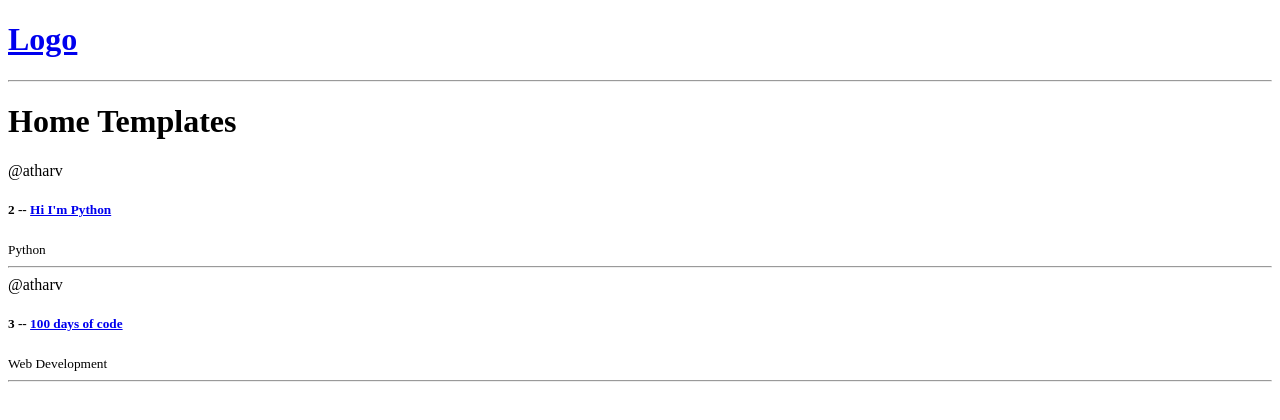
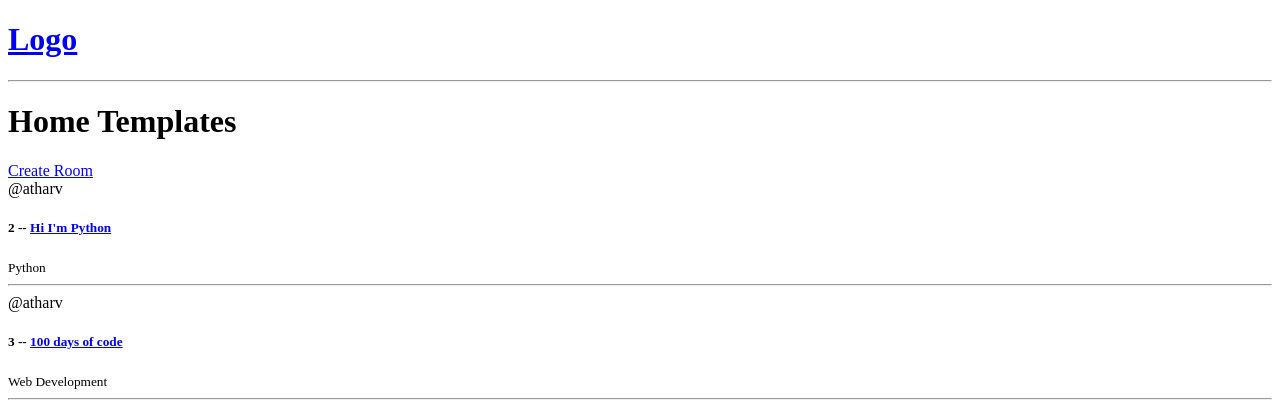
Before and after one commit to Atharv1610/Studybud, a Django app: page / in a window 1280 px wide. Shown: the top 420 px of the page. Run offline with Django 4.2, Linux system fonts and the light colour scheme; data comes from the database, SQL or seed files in the repository.

Commit message:
CRUD operation going to start

```diff
--- a/base/templates/base/home.html
+++ b/base/templates/base/home.html
@@ -5,6 +5,8 @@
 <h1>Home Templates</h1>
 
 <div>
+
+    <a href="{% url 'create-room'%}">Create Room</a>
     <div>
         {% for room in rooms %}
             <div>
--- a/base/urls.py
+++ b/base/urls.py
@@ -3,5 +3,6 @@ from . import views
 
 urlpatterns = [
     path('',views.home, name='home'),
-    path('room/<str:pk>/',views.room, name='room') # name is beneficial when we are using url command in href tag
+    path('room/<str:pk>/',views.room, name='room'), # name is beneficial when we are using url command in href tag
+    path('create-room/', views.createRoom, name = "create-room" )
 ]
--- a/base/views.py
+++ b/base/views.py
@@ -17,3 +17,7 @@ def room(request,pk):
     print(room)
     context = {'room':room}
     return render(request,'base/room.html',context)
+
+def createRoom(request):
+    context = {}
+    return render(request, 'base/room_form.html',context)
```
Also changed, not shown: base/templates/base/room_form.html (added, +13 -0 lines).
